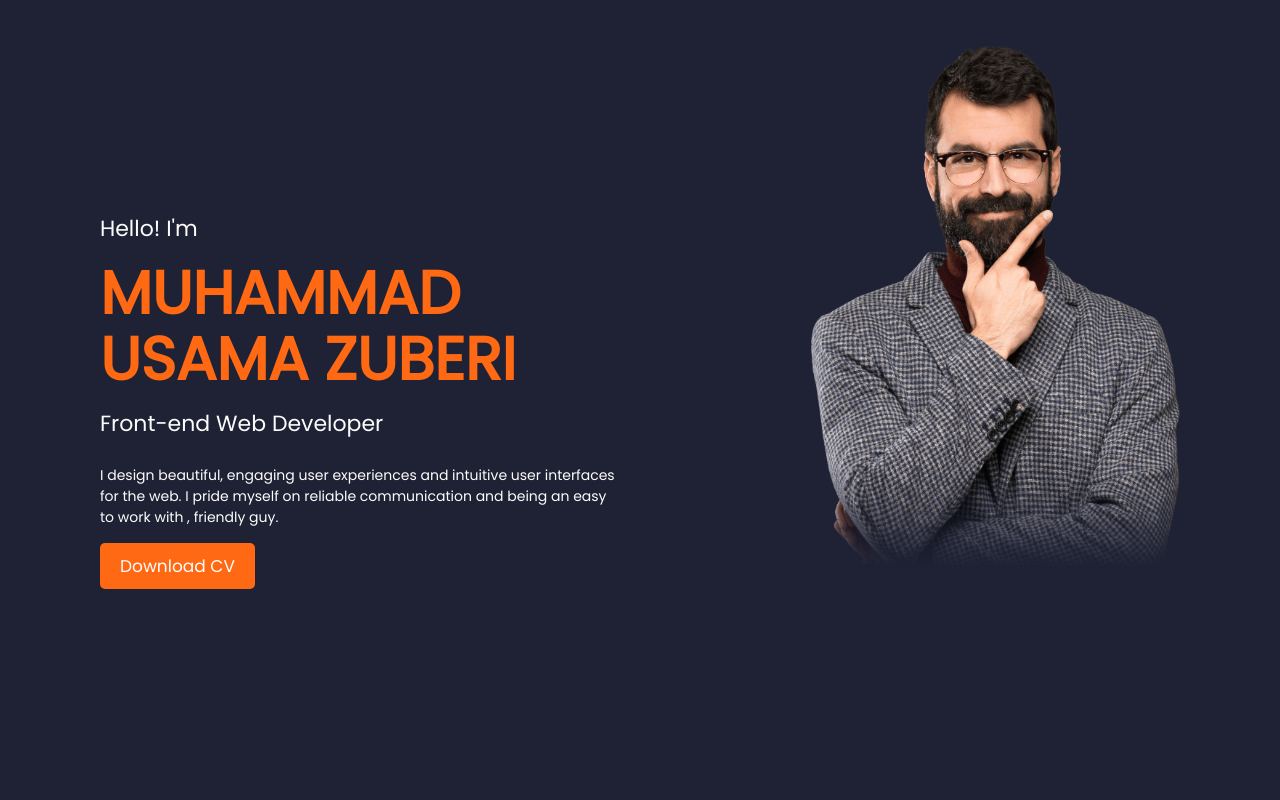
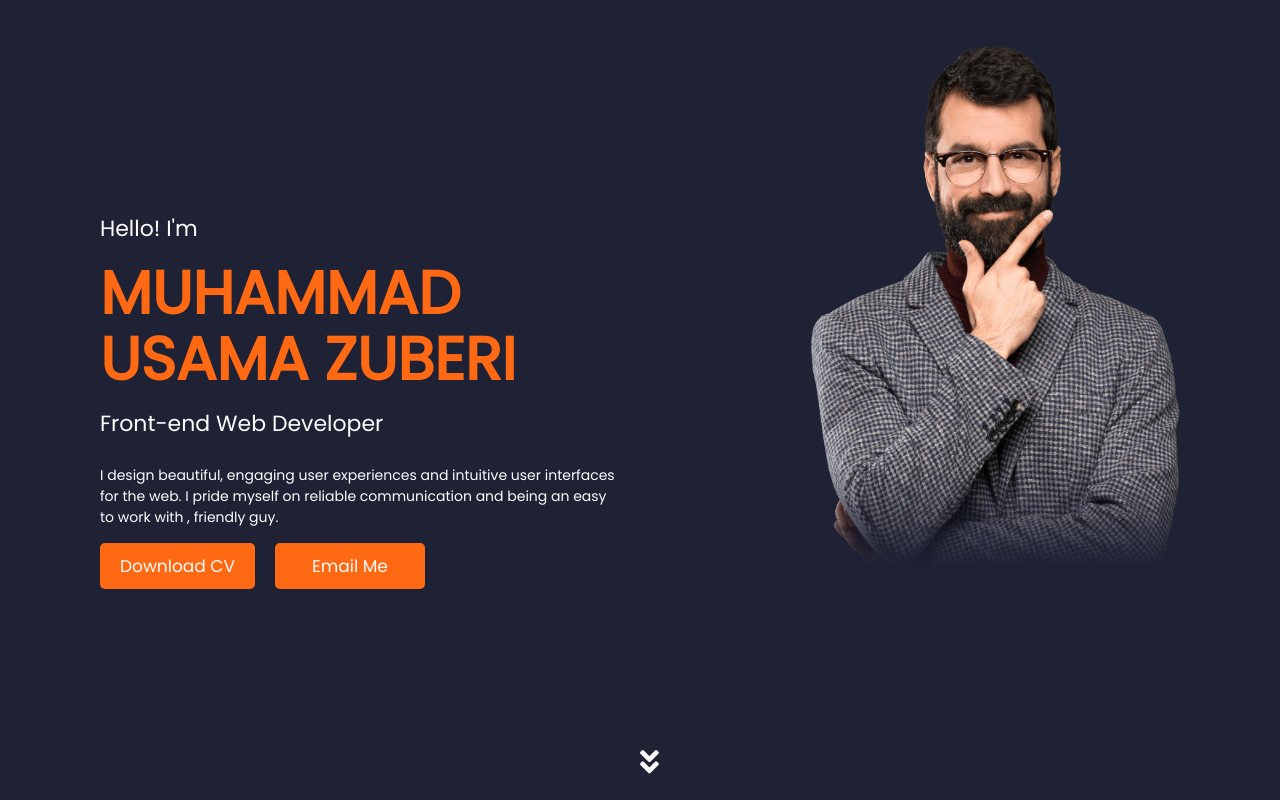
Before and after one commit to UsamaZuberi/Portfolio, a React (Create React App) app: page / in a window 1280 px wide. Built offline with nearby package versions, Linux system fonts and the light colour scheme.

Commit message:
Improvements in Banner Section

```diff
--- a/src/components/BannerSection/BannerSection.js
+++ b/src/components/BannerSection/BannerSection.js
@@ -21,14 +21,21 @@ function BannerSection() {
                     <span className="introText__title">Front-end Web Developer</span>
                     <span className="introText__bio">I design beautiful, engaging user experiences and intuitive user interfaces for the web. I pride myself on reliable communication and being an easy to work with , friendly guy.</span>
 
-                    <a href={CV} download="Muhammad_Usama_Zuberi_CV.pdf">
-                        <Button type="button" text="Download CV" onClick={() => { }} />
-                    </a>
+                    <div className="bannerButtons">
+                        <a href={CV} download="Muhammad_Usama_Zuberi_CV.pdf">
+                            <Button type="button" text="Download CV" onClick={() => { }} />
+                        </a>
+
+                        <a href="mailto:usama.zuberi1010@gmail.com">
+                            <Button type="button" text="Email Me" onClick={() => { }} />
+                        </a>
+                    </div>
                 </div>
             </div>
             <div className="bannerSection__right">
                 <img src={BannerImage} alt="Muhammad Usama Zuberi" className="bannerImg" />
             </div>
+            <a href="./" className="mouseScroll"><i class="fas fa-angle-double-down"></i></a>
         </section>
     )
 }
--- a/src/components/BannerSection/BannerSection.scss
+++ b/src/components/BannerSection/BannerSection.scss
@@ -62,9 +62,31 @@
     }
 }
 
+.bannerButtons {
+    display: flex;
+    gap: 2rem;
+}
+
 .bannerImg {
     height: 55rem;
     display: block;
     margin-left: auto;
     padding-top: 2rem;
 }
+
+.mouseScroll {
+    position: absolute;
+    bottom: 2rem;
+    left: 50%;
+    right: 50%;
+
+    font-size: 3rem;
+    color: $color-white-dull;
+    transition: font-size .3s;
+
+    &:focus,
+    &:hover {
+        outline: none;
+        font-size: 3.5rem;
+    }
+}
--- a/src/components/Button/Button.scss
+++ b/src/components/Button/Button.scss
@@ -1,6 +1,7 @@
 @import '../../scss/variables.scss';
 
 .button {
+    min-width: 15rem;
     font-size: 1.7rem;
     font-family: $font-poppins;
     text-align: center;
@@ -9,6 +10,7 @@
     border-radius: 5px;
     border: none;
     background-color: $color-tertiary;
+    transition: color .3s, background-color .3s, curor .3s;
 
     &:active,
     &:focus,
```
Also changed, not shown: package.json (+1 -7 lines).
